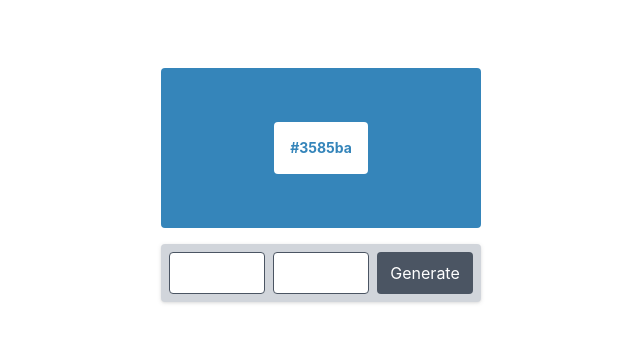
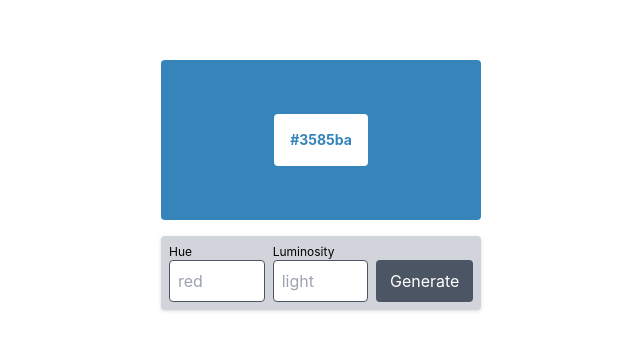
Before and after one commit to Davidihl/react-random-color-generator, a React app: page / in a window 1280 px wide. Shown: the part 215-566 px from the top of the page, without its empty margins (319-959 px from the left). Built offline with nearby package versions, Linux system fonts and the light colour scheme; the HTML template or start-up script is replaced by a standard one.

Commit message:
Style randomize control-elements

```diff
--- a/package.json
+++ b/package.json
@@ -35,6 +35,7 @@
     ]
   },
   "devDependencies": {
+    "@types/randomcolor": "^0.5.7",
     "@types/react": "^18.2.0",
     "@types/react-dom": "^18.2.1",
     "@types/testing-library__jest-dom": "^5.14.5",
--- a/src/App.js
+++ b/src/App.js
@@ -23,16 +23,24 @@ export default function App() {
             {color}
           </span>
         </div>
-        <form className="flex gap-2 bg-gray-300 p-2 rounded drop-shadow">
+        <form className="flex gap-2 bg-gray-300 p-2 rounded drop-shadow relative items-end">
+          <label className="w-1/3">
+            <div className="text-xs">Hue</div>
             <input
               key="hue"
-            className="border border-gray-600 p-2 rounded w-1/3"
+              className="border border-gray-600 p-2 rounded w-full"
+              placeholder="red"
             />
+          </label>
+          <label className="w-1/3">
+            <div className="text-xs">Luminosity</div>
             <input
               key="luminosity"
-            className="border border-gray-600 p-2 rounded w-1/3"
+              className="border border-gray-600 p-2 rounded w-full"
+              placeholder="light"
             />
-          <button className="bg-gray-600 text-white p-2 rounded w-1/3">
+          </label>
+          <button className="bg-gray-600 text-white p-2 rounded w-1/3 h-[42px]">
             Generate
           </button>
         </form>
```
Also changed, not shown: 1 other file (tests, documents, lock files or other folders). Lines whose indentation alone changed are shown as unchanged.
